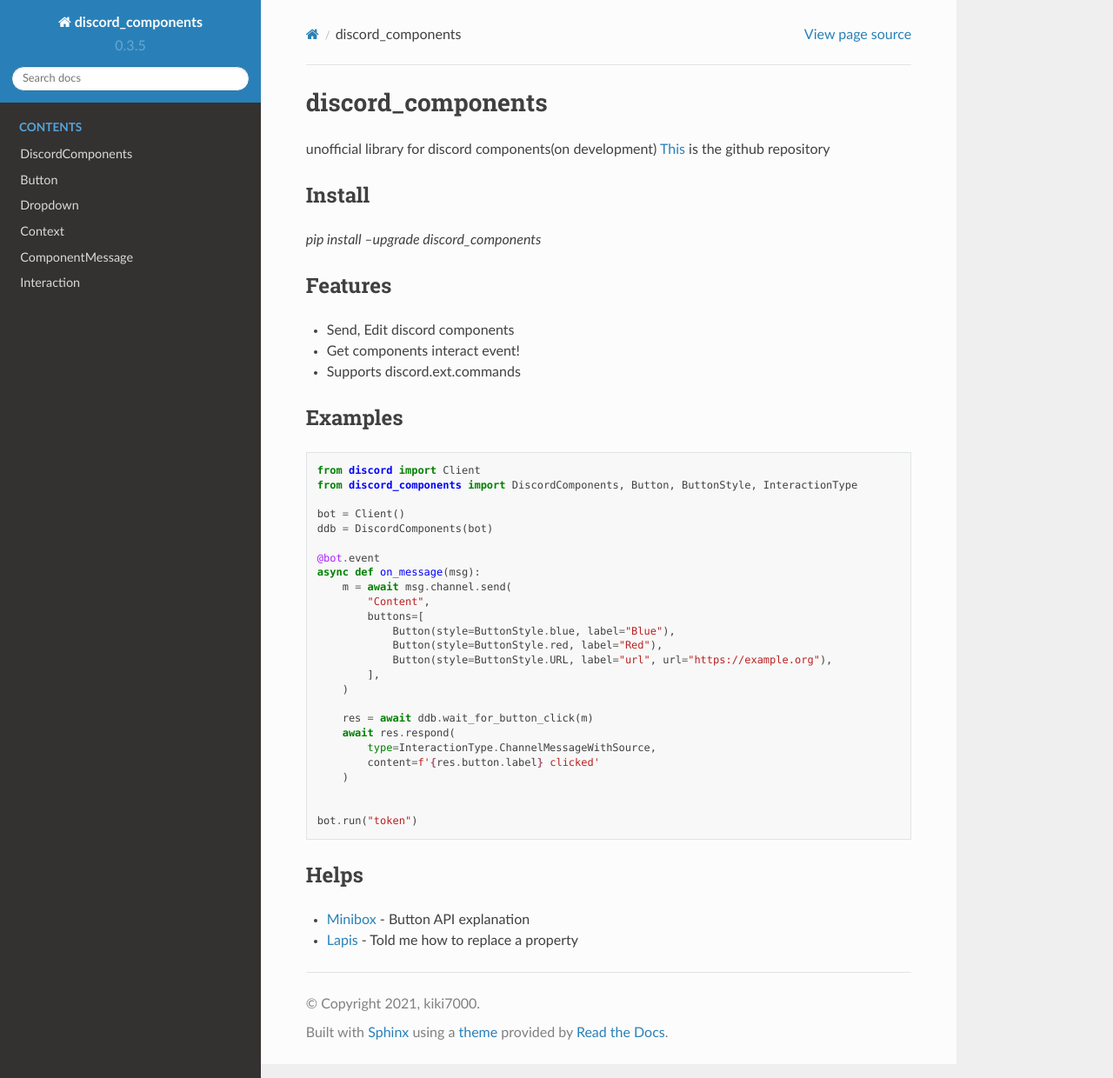
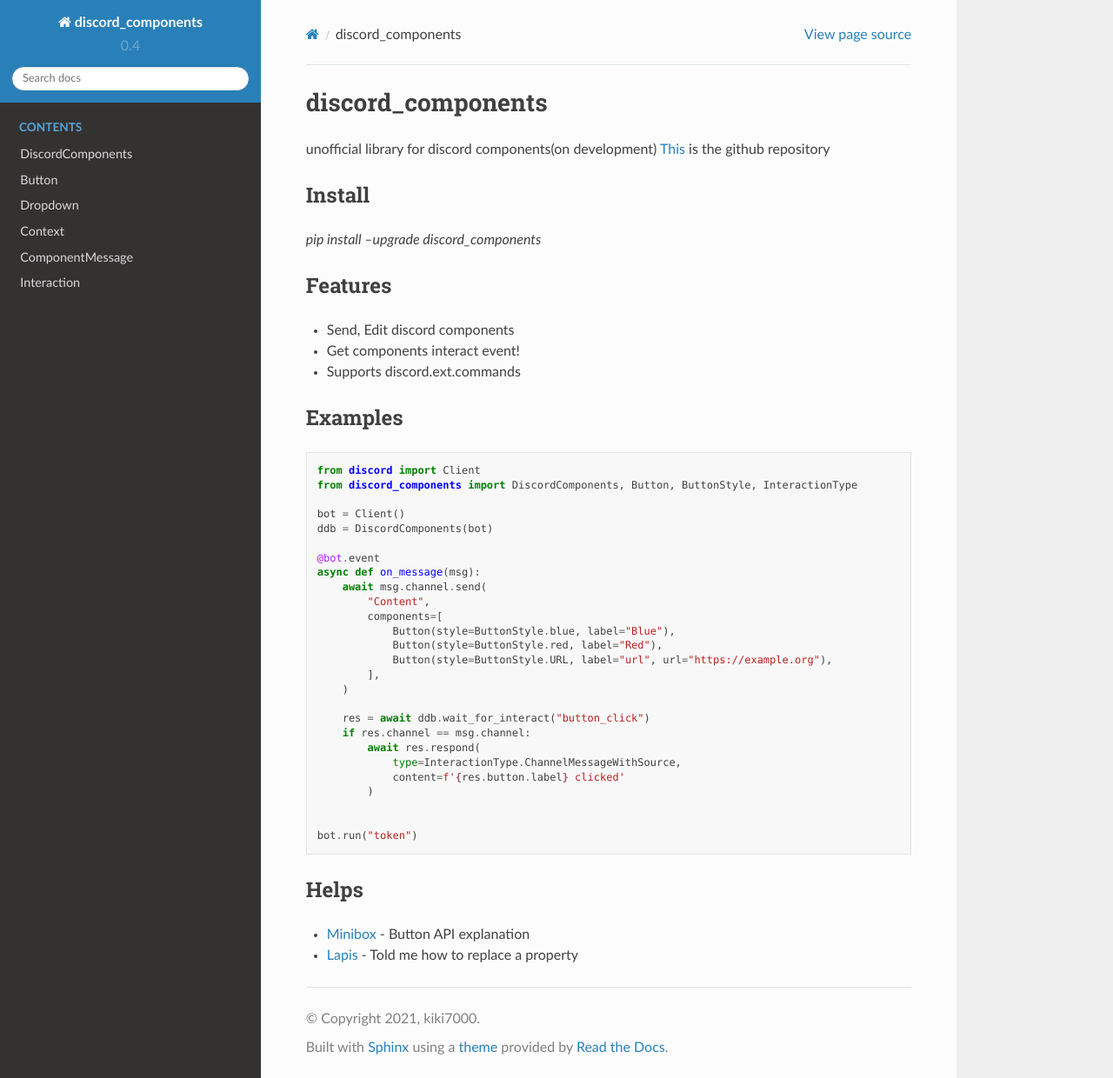
Before and after one commit to woohyunjng/discord.py-components, a Sphinx documentation site: the page built from docs/pages/index.rst, in a window 1280 px wide and 1240 px high. Shown: the whole window at 87% size. Built offline with Sphinx 7.4.7 and the Read the Docs theme 2.0.0, drawn with Linux system fonts in a browser that asks for light colours.

```diff
--- a/discord_components/__init__.py
+++ b/discord_components/__init__.py
@@ -6,7 +6,7 @@
 from .component import *
 
 __name__ = "discord_components"
-__version__ = "0.3.5"
+__version__ = "0.4"
 
 __author__ = "kiki7000"
 __license__ = "MIT"
--- a/docs/pages/index.rst
+++ b/docs/pages/index.rst
@@ -30,20 +30,21 @@
 
     @bot.event
     async def on_message(msg):
-        m = await msg.channel.send(
+        await msg.channel.send(
             "Content",
-            buttons=[
+            components=[
                 Button(style=ButtonStyle.blue, label="Blue"),
                 Button(style=ButtonStyle.red, label="Red"),
                 Button(style=ButtonStyle.URL, label="url", url="https://example.org"),
             ],
         )
 
-        res = await ddb.wait_for_button_click(m)
-        await res.respond(
-            type=InteractionType.ChannelMessageWithSource,
-            content=f'{res.button.label} clicked'
-        )
+        res = await ddb.wait_for_interact("button_click")
+        if res.channel == msg.channel:
+            await res.respond(
+                type=InteractionType.ChannelMessageWithSource,
+                content=f'{res.button.label} clicked'
+            )
 
 
     bot.run("token")
```
Also changed, not shown: README.md (+8 -7 lines), 4 other files.
